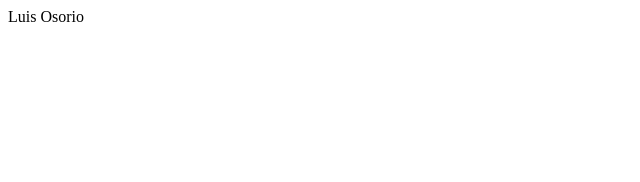
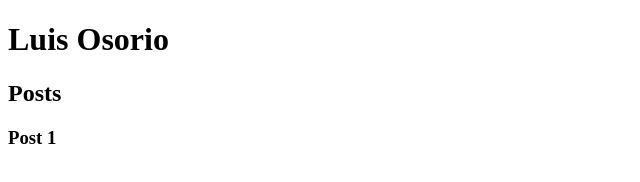
Before and after one commit to luisosorio258/bootcamp-dio, a plain HTML site: page curso-html5/index.html in a window 1280 px wide. Shown: the whole page, without its empty margins (0-640 px from the left). Drawn offline with Linux system fonts and the light colour scheme.

Commit message:
Update index.html

```diff
--- a/curso-html5/index.html
+++ b/curso-html5/index.html
@@ -7,6 +7,19 @@
     <title>Luis Osorio</title>
 </head>
 <body>
-    Luis Osorio
+    <header>
+        <h1>Luis Osorio</h1>
+    </header>
+    <section>
+        <header>
+            <h2>Posts</h2>
+        </header>
+        <article>
+            <header>
+                <h3>Post 1</h3>
+            </header>
+        </article>
+    </section>
+    <footer></footer>
 </body>
 </html>
```
